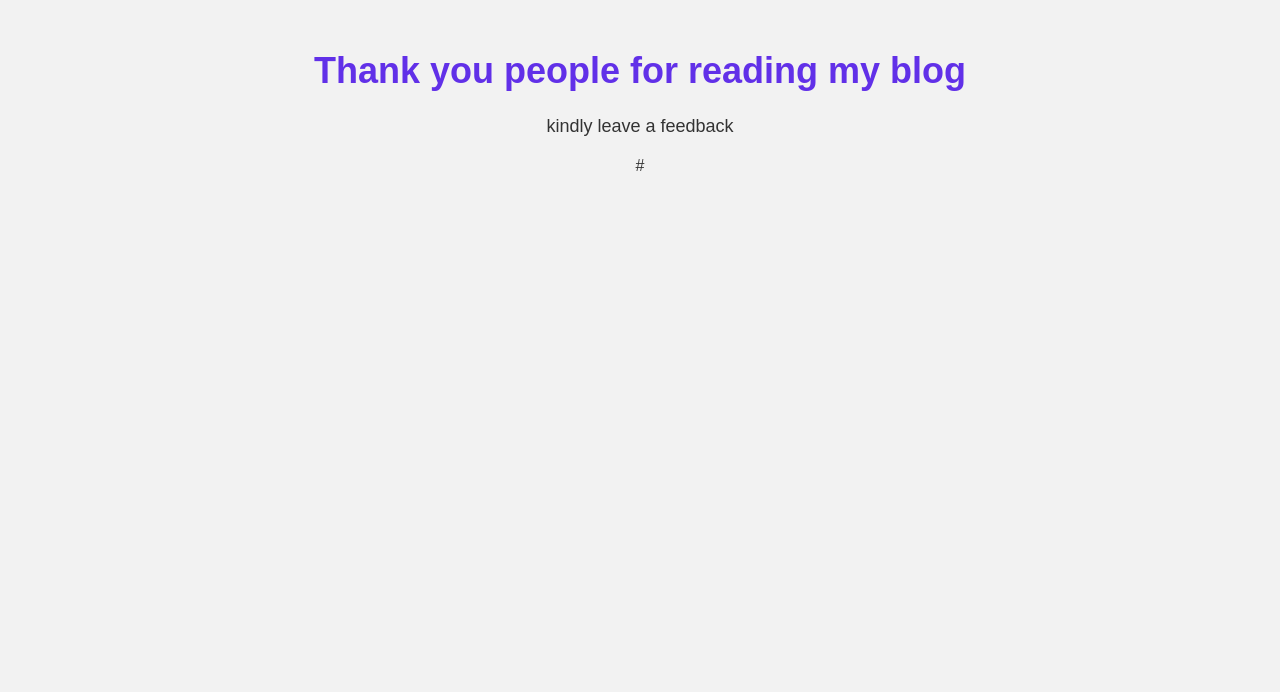
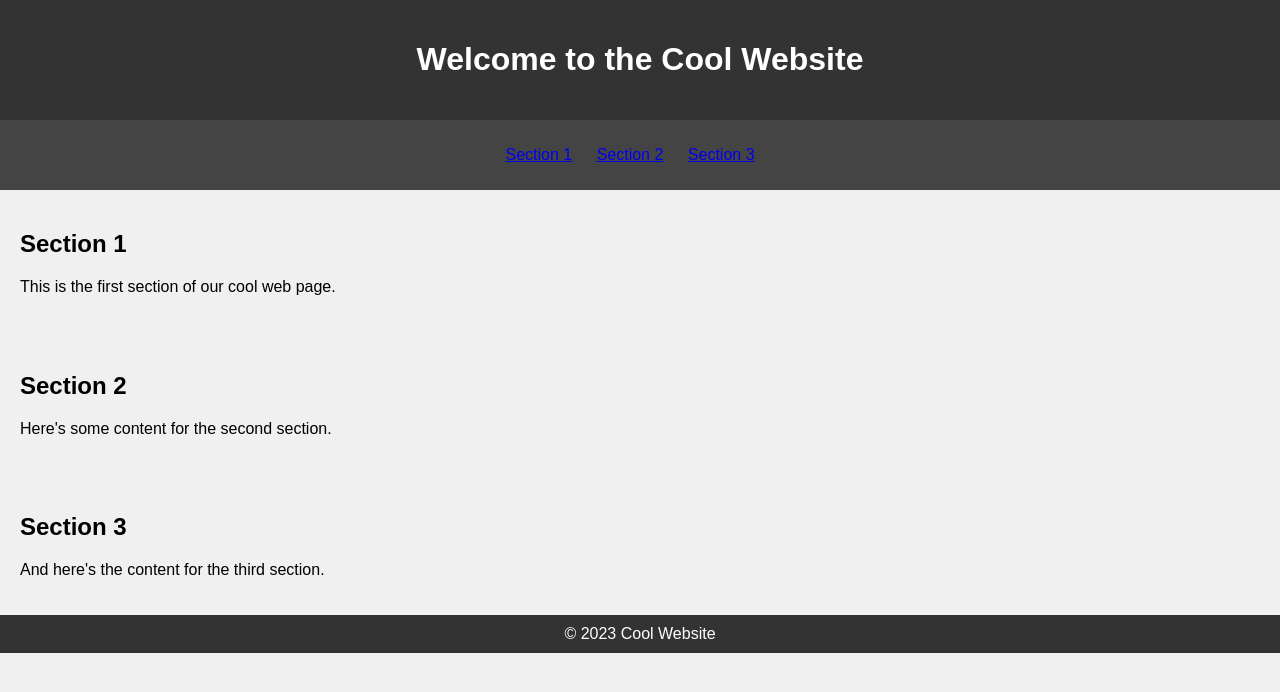
Before and after one commit to divi345/ansible_config_project_mini, a plain HTML site: page index.html in a window 1280 px wide. Drawn offline with Linux system fonts and the light colour scheme.

Commit message:
Update index.html

```diff
--- a/index.html
+++ b/index.html
@@ -1,29 +1,85 @@
 <!DOCTYPE html>
 <html>
 <head>
+    <meta charset="UTF-8">
+    <title>Cool Static Web Page</title>
     <style>
         body {
             font-family: Arial, sans-serif;
-        background-color: #f2f2f2;
-        color: #333;
+            background-color: #f0f0f0;
+            margin: 0;
+            padding: 0;
+        }
+
+        header {
+            background-color: #333;
+            color: #fff;
+            text-align: center;
+            padding: 20px;
+        }
+
+        h1 {
+            font-size: 2em;
+        }
+
+        nav {
+            background-color: #444;
+            padding: 10px;
+        }
+
+        nav ul {
+            list-style: none;
+            padding: 0;
             text-align: center;
         }
 
-      h1 {
-        font-size: 36px;
-        margin-top: 50px;
-        color: #6130e8;
+        nav li {
+            display: inline;
+            margin-right: 20px;
         }
 
-      p {
-        font-size: 18px;
-        margin: 20px 0;
+        section {
+            padding: 20px;
+        }
+
+        footer {
+            background-color: #333;
+            color: #fff;
+            text-align: center;
+            padding: 10px;
         }
     </style>
 </head>
 <body>
-    <h1>Thank you people for reading my blog</h1>
-    <p>kindly leave a feedback</p>
+    <header>
+        <h1>Welcome to the Cool Website</h1>
+    </header>
+
+    <nav>
+        <ul>
+            <li><a href="#section1">Section 1</a></li>
+            <li><a href="#section2">Section 2</a></li>
+            <li><a href="#section3">Section 3</a></li>
+        </ul>
+    </nav>
+
+    <section id="section1">
+        <h2>Section 1</h2>
+        <p>This is the first section of our cool web page.</p>
+    </section>
+
+    <section id="section2">
+        <h2>Section 2</h2>
+        <p>Here's some content for the second section.</p>
+    </section>
+
+    <section id="section3">
+        <h2>Section 3</h2>
+        <p>And here's the content for the third section.</p>
+    </section>
+
+    <footer>
+        &copy; 2023 Cool Website
+    </footer>
 </body>
 </html>
-#
```
Lines whose indentation alone changed are shown as unchanged.
